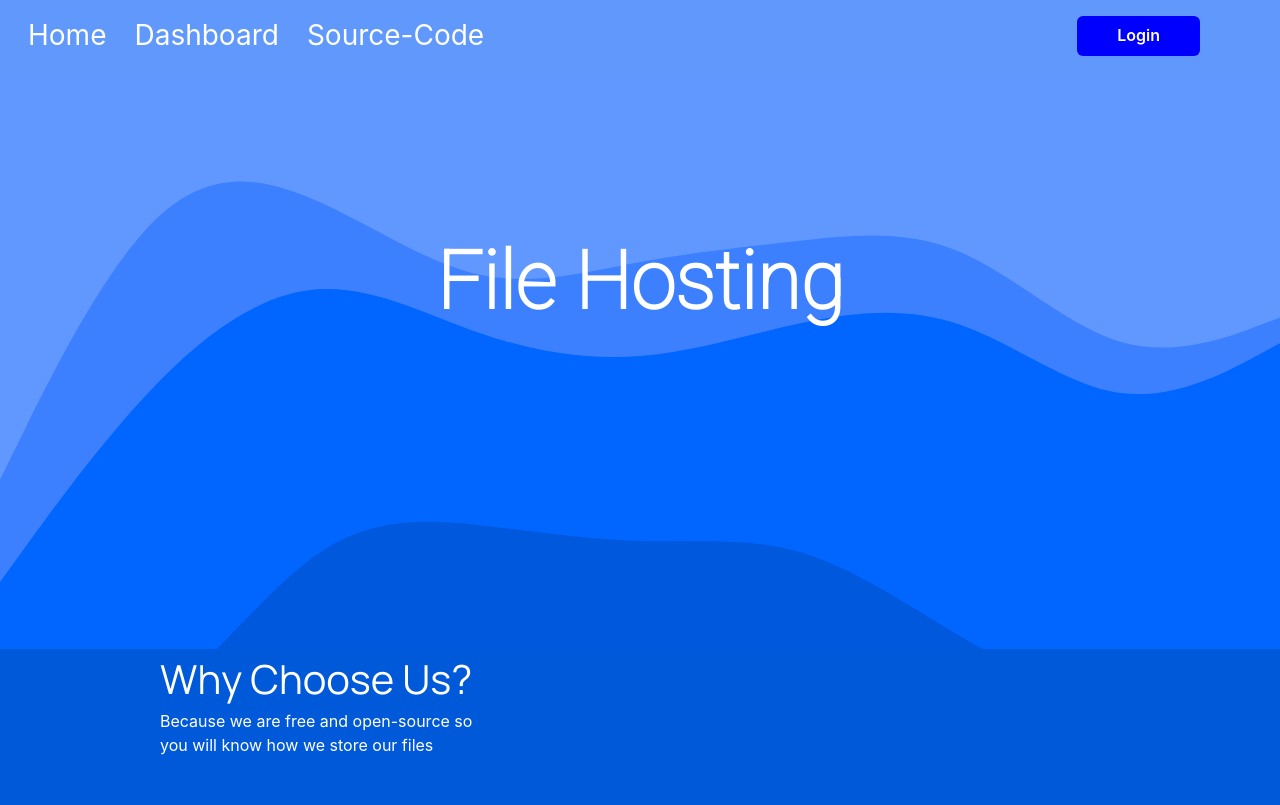
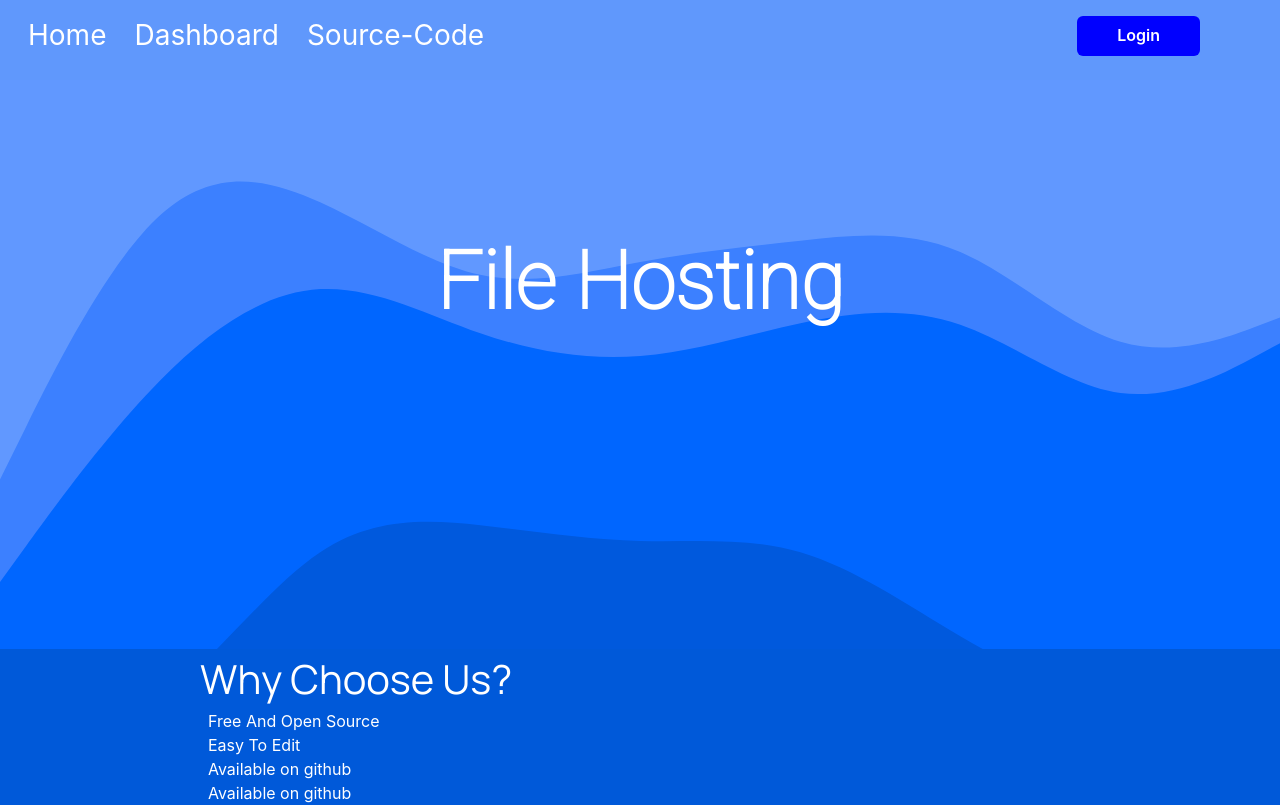
Before and after one commit to NotTimIsReal/file-upload-front, a Next.js app: page / in a window 1280 px wide. Built offline with nearby package versions, Linux system fonts and the light colour scheme; no server answers.

Commit message:
added more content

```diff
--- /dev/null
+++ b/components/features/index.tsx
@@ -0,0 +1,15 @@
+export default function Features({ text }) {
+  return (
+    <>
+      <p
+        style={{
+          left: "13rem",
+          width: "20rem",
+          position: "relative",
+        }}
+      >
+        {text}
+      </p>
+    </>
+  );
+}
--- a/pages/index.tsx
+++ b/pages/index.tsx
@@ -3,6 +3,7 @@ import type { NextPage } from "next";
 import { Box } from "@chakra-ui/react";
 import { useState, useEffect } from "react";
 import Navbar from "../components/navbar";
+import Features from "../components/features";
 const Home: NextPage = () => {
   const [username, setUsername] = useState<string>();
   const [password, setPassword] = useState<string>();
@@ -59,15 +60,10 @@ const Home: NextPage = () => {
           File Hosting
         </h1>
       </Box>
-      <Box
-        width="100%"
-        position="fixed"
-        overflow="scroll"
-        paddingBottom="200em"
-      >
+      <Box width="100%" position="relative" overflow="hidden" marginRight="1em">
         <h1
           style={{
-            left: "10rem",
+            left: "5em",
             position: "relative",
             fontSize: "40px",
             fontFamily: "Manrope",
@@ -75,10 +71,10 @@ const Home: NextPage = () => {
         >
           Why Choose Us?
         </h1>
-        <p style={{ left: "10rem", width: "20rem", position: "relative" }}>
-          Because we are free and open-source so you will know how we store our
-          files
-        </p>
+        <Features text="Free And Open Source" />
+        <Features text="Easy To Edit" />
+        <Features text="Available on github" />
+        <Features text="Available on github" />
       </Box>
     </>
   );
```
